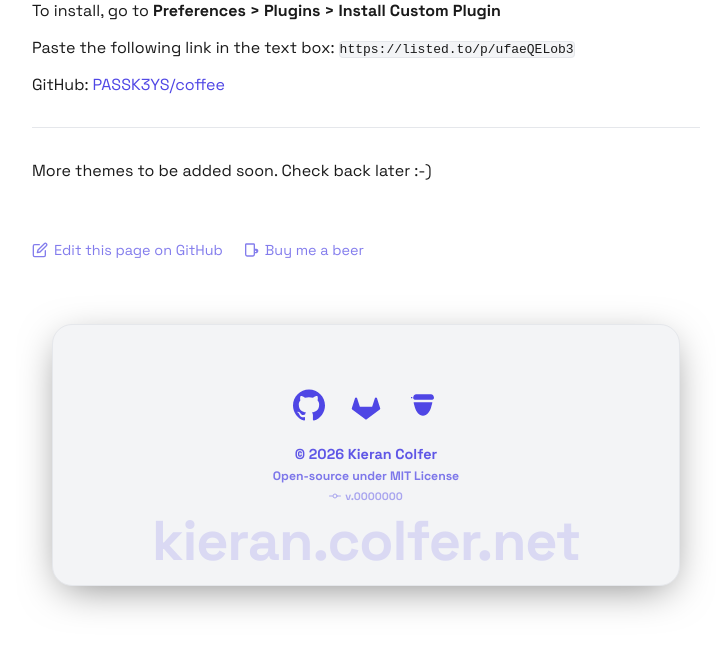
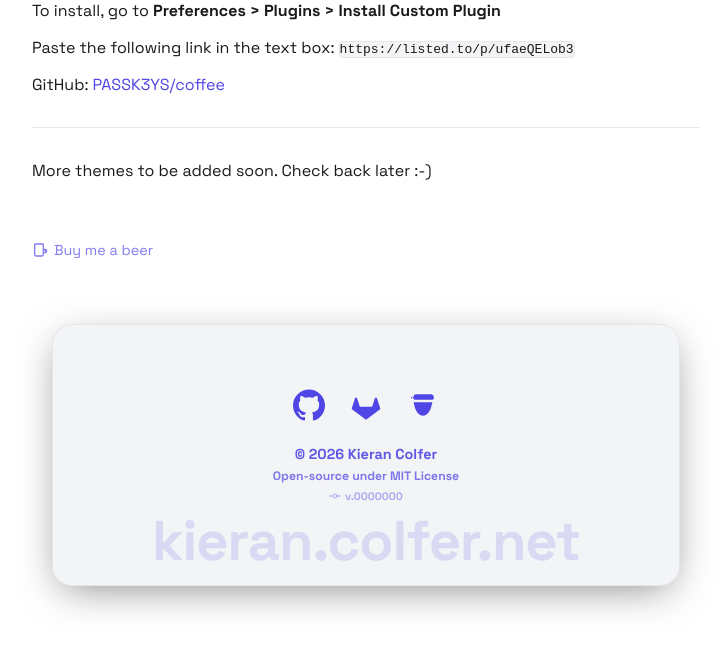
Before and after one commit to PASSK3YS/PASSK3YS.github.io, a Jekyll site: the page built from standard-notes-themes.md, in a window 1280 px wide and 900 px high, scrolled down 2866 px, cut to the strip 250-900 px from the top of the window. Shown: the whole strip, without its empty margins (274-1001 px from the left). Built offline with Jekyll 4.4.1, drawn with Linux system fonts in a browser that asks for light colours.

Commit message:
chore: remove edit link from sn themes page

```diff
--- a/standard-notes-themes.md
+++ b/standard-notes-themes.md
@@ -88,12 +88,7 @@ GitHub: [PASSK3YS/coffee](https://github.com/PASSK3YS/coffee)
 
 More themes to be added soon. Check back later :-)
 
-<div class="edit-link" style="margin-top: 40px; border-top: 1px solid var(--border-color); padding-top: 20px; font-size: 0.9em; opacity: 0.7; display: flex; flex-wrap: wrap; gap: 20px; align-items: center;">
-    <a href="https://github.com/PASSK3YS/PASSK3YS.github.io/edit/main/standard-notes-themes.md" target="_blank" style="text-decoration: none; display: inline-flex; align-items: center;">
-        <svg viewBox="0 0 24 24" width="16" height="16" stroke="currentColor" stroke-width="2" fill="none" stroke-linecap="round" stroke-linejoin="round" style="margin-right: 6px;"><path d="M11 4H4a2 2 0 0 0-2 2v14a2 2 0 0 0 2 2h14a2 2 0 0 0 2-2v-7"></path><path d="M18.5 2.5a2.121 2.121 0 0 1 3 3L12 15l-4 1 1-4 9.5-9.5z"></path></svg>
-        Edit this page on GitHub
-    </a>
-
+<div class="support-link" style="margin-top: 40px; border-top: 1px solid var(--border-color); padding-top: 20px; font-size: 0.9em; opacity: 0.7; display: flex; align-items: center;">
     <a href="https://buymeacoffee.com/passkeys" target="_blank" style="text-decoration: none; display: inline-flex; align-items: center;">
         <svg viewBox="0 0 24 24" width="16" height="16" fill="currentColor" style="margin-right: 6px;"><path d="M19,10.01C19.82,10.01 20.61,10.23 21.31,10.63C22.31,11.22 23,12.28 23,13.5C23,14.73 22.31,15.78 21.31,16.37C20.61,16.77 19.82,17 19,17H18V18.5C18,20.43 16.43,22 14.5,22H6.5C4.57,22 3,20.43 3,18.5V4C3,2.9 3.9,2 5,2H16C17.1,2 18,2.9 18,4V10.01H19M16,18.5V4H5V18.5C5,19.33 5.67,20 6.5,20H14.5C15.33,20 16,19.33 16,18.5M19,15C19.55,15 20,14.55 20,14C20,13.45 19.55,13 19,13H18V15H19Z"/></svg>
         Buy me a beer
```
